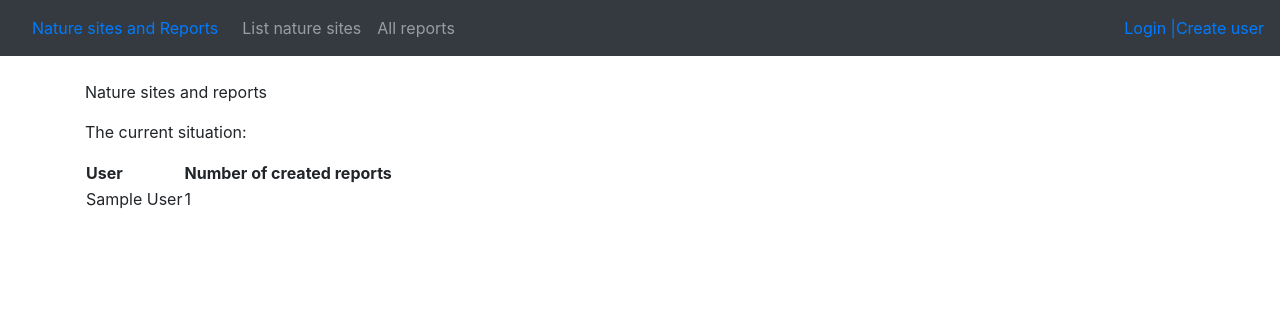
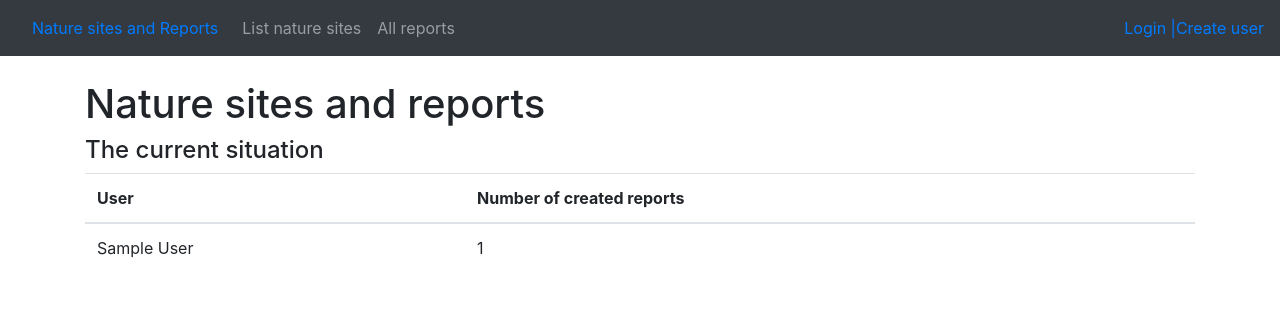
Before and after one commit to olgaviho/naytteidenKerays, a Flask app: page / in a window 1280 px wide. Shown: the top 316 px of the page. Run offline with Flask 2, Linux system fonts and the light colour scheme; tables that the repository leaves empty hold one stand-in row (values such as "Sample post"); some libraries are stand-ins or nearby versions.

Commit message:
Update index.html

```diff
--- a/application/templates/index.html
+++ b/application/templates/index.html
@@ -1,27 +1,26 @@
 {% extends "layout.html" %}
 
 {% block body %}
-<p>
-  Nature sites and reports
-</p>
+<p class="h1">Nature sites and reports</p>
 
 {% if users_and_reports is defined %}
-<p>
-  The current situation:
-</p>
+<p class="h4">The current situation</p>
 
-<table>
+<table class="table">
+  <thead>
   <tr>
-    <th>User</th>
-    <th>Number of created reports</th>
-    <th></th>
+    <th scope="col">User</th>
+    <th scope="col">Number of created reports</th>
   </tr>
+  </thead>
+  <tbody>
   {% for user in users_and_reports %}
   <tr>
     <td> {{user.name}}</td>
     <td> {{user.amount}}</td>
   </tr>
   {% endfor %}
+ </tbody>
 </table>
 
 {% endif %}
```
